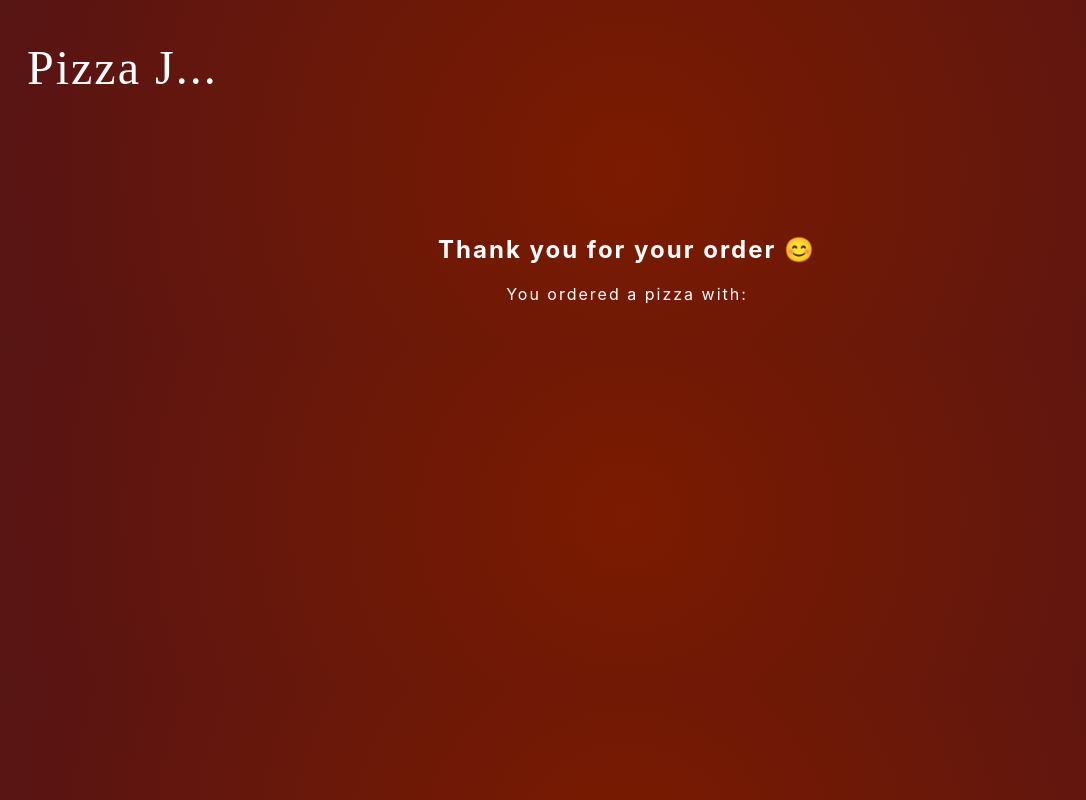
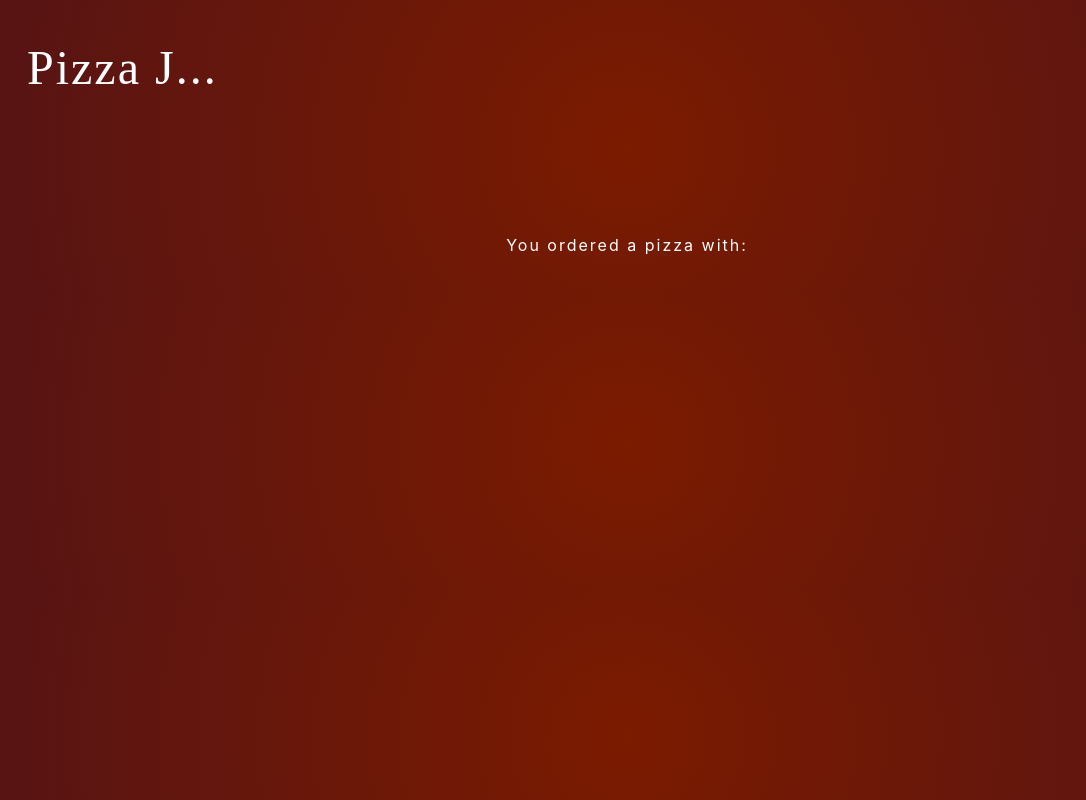
Before and after one commit to creasedigital/pizza-joint, a React (Create React App) app: page /order in a window 1280 px wide. Shown: the whole page, without its empty margins (13-1099 px from the left). Built offline with nearby package versions, Linux system fonts and the light colour scheme; a web font is replaced by a local one.

Commit message:
using state to animate an object off the DOM

```diff
--- a/src/components/Order.jsx
+++ b/src/components/Order.jsx
@@ -1,6 +1,6 @@
 import { motion } from "framer-motion";
+import { useState } from "react";
 
-const Order = ({ pizza }) => {
 const containerVariants = {
 	hidden: {
 		opacity: 0,
@@ -29,6 +29,13 @@ const Order = ({ pizza }) => {
 	},
 };
 
+const Order = ({ pizza }) => {
+	const [showTitle, setShowTitle] = useState(true);
+
+	setTimeout(() => {
+		setShowTitle(false);
+	}, 4000);
+
 	return (
 		<motion.div
 			className="container order"
@@ -36,7 +43,7 @@ const Order = ({ pizza }) => {
 			initial="hidden"
 			animate="visible"
 		>
-			<h2>Thank you for your order 😊</h2>
+			{showTitle && <motion.h2>Thank you for your order 😊</motion.h2>}
 			<motion.p variants={childVariants}>
 				You ordered a {pizza.base} pizza with:
 			</motion.p>
```
Lines whose indentation alone changed are shown as unchanged.
